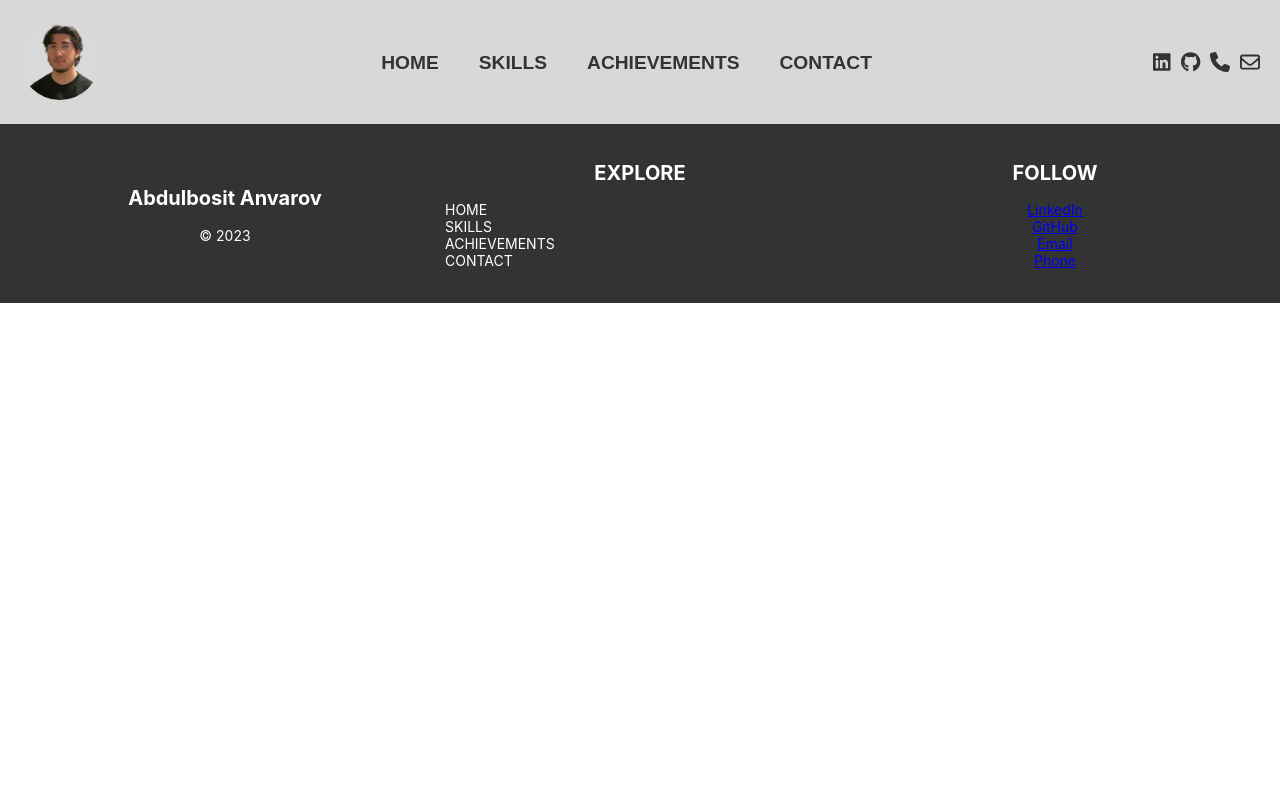
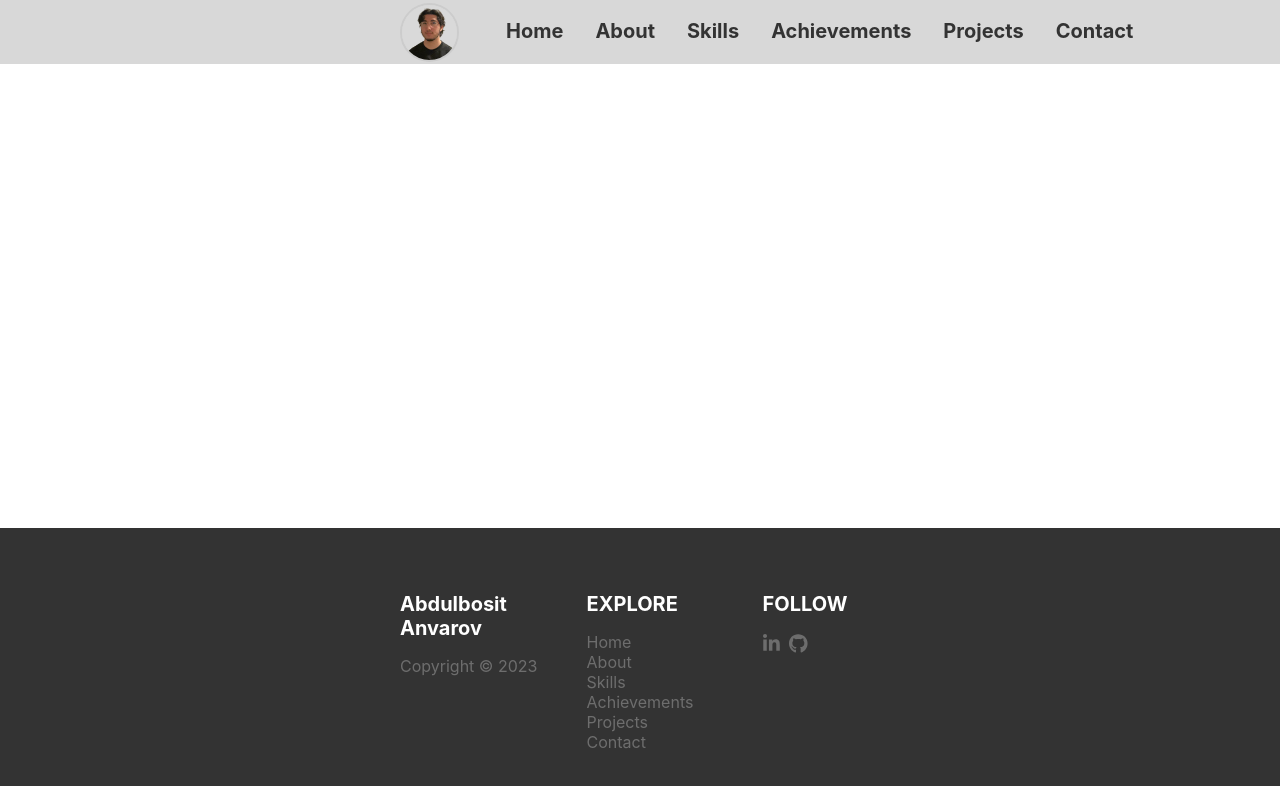
Before and after one commit to BositAnvarov/portfolio, a React (Create React App) app in the folder personal_portfolio/: page / in a window 1280 px wide. Shown: the top 786 px of the page. Built offline with nearby package versions, Linux system fonts and the light colour scheme; a small style sheet from the web is missing.

Commit message:
header and footer done

```diff
--- a/personal_portfolio/src/App.js
+++ b/personal_portfolio/src/App.js
@@ -1,11 +1,14 @@
 import './App.css';
 import Footer from './components/Footer/Footer';
 import Header from './components/Header/Header';
+import Main from './components/Main/Main';
+
 
 function App() {
   return (
     <div>
       <Header />
+      <Main />
       <Footer />
     </div>
   );
--- a/personal_portfolio/src/components/Footer/Footer.css
+++ b/personal_portfolio/src/components/Footer/Footer.css
@@ -1,43 +1,52 @@
 /* Footer.css */
 
 .footer {
+  position: fixed;
+  bottom: 0;
+  left: 0;
+  width: 100%;
   background-color: #333;
   color: white;
-    padding: 20px;
+  padding: 64px 0 48px;
   text-align: center;
 }
 
 .footer-container {
   display: grid;
-    grid-template-columns: repeat(3, 1fr); /* Create a 3-column grid layout */
-    gap: 5px; /* Adjust the spacing between columns as needed */
-    align-items: center; /* Vertically center the content */
+  grid-template-columns: repeat(3, 1fr); /* Create three equal columns */
+  gap: 15px;
+  margin: 0 400px;
+  justify-content: center;
 }
 
 .footer-data {
-    text-align: center; /* Align text within each data section */
+  height: 100%;
+  width: fit-content;
+  margin: 0 auto;
 }
 
 .footer-title {
-    font-size: 20px; /* Adjust the title font size as needed */
+  font-size: 20px;
+  margin: 0 0 16px 0;
+  text-align: left;
 }
 
 .footer-text {
-    font-size: 14px; /* Adjust the text font size as needed */
+  margin: 0;
   list-style: none;
-    align-items:start;
   padding: 0;
-    display: block;
+  text-align: left;
+  color: #aeaeae79;
+  text-decoration: none;
 }
 
 .footer-link {
-    color: white;
   text-decoration: none;
-    display: block; /* Display list items as block elements */
-    text-align: left; /* Align text to the left */
-    padding-left: 10px; /* Add padding to align with the footer-title */
+  color: #aeaeae79;
 }
 
-  .footer-link:hover {
-    color: #007bff; /* Change to your preferred hover color */
+.socials {
+  font-size: larger;
+  color: #aeaeae79;
+  margin-right: 10px;
 }
--- a/personal_portfolio/src/components/Footer/Footer.js
+++ b/personal_portfolio/src/components/Footer/Footer.js
@@ -1,7 +1,8 @@
 import React from 'react';
 import './Footer.css'; // Import your CSS file for styling
 
-
+import { FontAwesomeIcon } from "@fortawesome/react-fontawesome";
+import { faLinkedinIn, faGithub} from "@fortawesome/free-brands-svg-icons";
 
 function Footer() {
   return (
@@ -10,29 +11,34 @@ function Footer() {
 
         <div className='footer-data'>
           <h2 className='footer-title'>Abdulbosit Anvarov</h2>
-          <p className='footer-text'>&copy; {new Date().getFullYear()}</p>
+          <p className='footer-text'>
+            Copyright &copy; {new Date().getFullYear()}
+          </p>
         </div>
 
         <div className='footer-data'>
           <h2 className='footer-title'>EXPLORE</h2>
           <ul className='footer-text'>
-            <li><a href="#home" className='footer-link'>HOME</a></li>
-            <li><a href="#skills" className='footer-link'>SKILLS</a></li>
-            <li><a href="#achievements" className='footer-link'>ACHIEVEMENTS</a></li>
-            <li><a href="#contact" className='footer-link'>CONTACT</a></li>
+            <li><a href="#home" className='footer-link'>Home</a></li>
+            <li><a href="#about" className='footer-link'>About</a></li>
+            <li><a href="#skills" className='footer-link'>Skills</a></li>
+            <li><a href="#achievements" className='footer-link'>Achievements</a></li>
+            <li><a href="#projects" className='footer-link'>Projects</a></li>
+            <li><a href="#contact" className='footer-link'>Contact</a></li>
           </ul>
         </div>
 
         <div className='footer-data'>
           <h2 className='footer-title'>FOLLOW</h2>
-          <ul className='footer-text'>
-            <li><a href="#LinkedIn">LinkedIn</a></li>
-            <li><a href="#Github">GitHub</a></li>
-            <li><a href="#Email">Email</a></li>
-            <li><a href="#Phone">Phone</a></li>
-          </ul>
+          <p className='footer-text'>
+            <a href="https://www.linkedin.com/in/abdulbosit-anvarov/" className="socials">
+              <FontAwesomeIcon icon={faLinkedinIn} />
+            </a>
+            <a href="https://github.com/BositAnvarov" className="socials">
+              <FontAwesomeIcon icon={faGithub} />
+            </a>
+          </p>
         </div>
-
       </div>
     </footer>
   );
--- a/personal_portfolio/src/components/Header/Header.css
+++ b/personal_portfolio/src/components/Header/Header.css
@@ -1,89 +1,60 @@
 /* Header */
 .header {
-    display: flex;
-    justify-content: space-between;
+    height: 64px;
+    width: 100%;
     align-items: center;
-    padding: 20px;
     background-color: #aeaeae79;
 }
 
+.nav-bar {
+    display: grid;
+    grid-template-columns: repeat(2, 1fr); /* Create three equal columns */
+    gap: 15px;
+    margin: 0 400px;
+    height: 100%;
+    align-items: center;
+}
 
-/* Profile Picture */
+.nav-logo {
+    display: flex;
+}
+
 .profile-picture {
-    width: 80px;
-    height: 80px;
+    width: 55px;
+    height: 55px;
     border-radius: 50%; /* Creates a circular shape */
     object-fit: cover;
+    border: 2px solid #ccc; /* Add a border around the image */
+
 }
 
-.profile-container a:hover img {
-    /* Add your hover styles here */
-    transform: scale(1.1); /* Example: scale up on hover */
-    transition: opacity 0.3s, transform 0.3s; /* Smooth transitions */
+.profile-picture:hover {
+    transform: scale(1.1);
+}
+
+.nav-list {
+    display: flex;
+    list-style: none;
+    padding: 0;
+    margin: 0;
+}
+
+.nav-item {
+    margin: 0 0 0 32px;
+    text-decoration: none;
+    border-bottom: 2px solid transparent; /* You can adjust the thickness here */
+    transition: border-bottom 0.3s ease; /* Add a smooth transition effect */
 }
 
 
-/* Navigation Links Div */
-.navigation-container {
-    text-align: center; /* Center-align the contents */
-    width: 50%;
-    margin: 0 auto; /* Center the container horizontally */
+.nav-item a {
+    font-size: 20px;
+    text-decoration: none;
+    color: #333;
+    font-weight: bold;
 }
 
-.nav-list {
-    list-style: none;
-    display: flex;
-    margin: 0;
-    padding: 0;
-    justify-content: center; /* Center the list items horizontally */
-    align-items: center;
-    height: 100%;
+.nav-item:hover {
+    transform: scale(1.1); /* Zoom effect as before */
+    border-bottom: 4px solid #333; /* Adjust thickness and color as needed */
 }
-
-.nav-list li {
-    /* Add equal spacing between items */
-    margin-left: 20px; /* Adjust as needed for your desired spacing */
-    margin-right: 20px; /* Adjust as needed for your desired spacing */
-    font-size: larger;
-    transition: font-size 0.3s; /* Add a transition for smooth scaling */
-}
-
-/* Style for the first and last items, remove margins */
-.nav-list li:first-child {
-    margin-left: 0; /* Remove left margin for the first item */
-}
-
-.nav-list li:last-child {
-    margin-right: 0; /* Remove right margin for the last item */
-}
-
-/* Style for button appearance on hover */
-.nav-list li:hover {
-    cursor: pointer; /* Change cursor to pointer on hover */
-    border-radius: 5px; /* Add border-radius to make edges more circular */
-    font-size: x-large; /* Increase font size on hover */
-}
-
-.nav-list a {
-    text-decoration: none; /* Remove underlines from links */
-    color: #333; /* Set text color */
-    font-weight: bold; /* Make the text bold */
-    font-family: 'Poppins', sans-serif;
-}
-
-/* Socials */
-.social-container {
-    display: flex;
-    gap: 10px; /* Add space between icons */
-}
-
-.social-container a {
-    text-decoration: none;
-    color: #333;
-    font-size: 20px;
-}
-
-/* Special color on hover */
-.social-container a:hover {
-    color: #0077B5; /* Change color to LinkedIn blue on hover */
-}
--- a/personal_portfolio/src/components/Header/Header.js
+++ b/personal_portfolio/src/components/Header/Header.js
@@ -2,28 +2,12 @@ import React from "react";
 import './Header.css';
 import myProfilePic from './Images/profile_pic.jpg';
 
-import { FontAwesomeIcon } from "@fortawesome/react-fontawesome";
-import { faLinkedin, faGithub} from "@fortawesome/free-brands-svg-icons";
-import { faPhone} from "@fortawesome/free-solid-svg-icons";
-import { faEnvelope } from "@fortawesome/free-regular-svg-icons";
-
-
-
-
 function Header() {
-    // Function to handle smooth scrolling to the top
-    const scrollToTop = () => {
-        window.scrollTo({
-            top: 0,
-            behavior: "smooth" // This makes it scroll smoothly
-        });
-    };
-
     return (
         <header className="header">
-            <div className="profile-container">
-                {/* onClick event to the anchor tag */}
-                <a href="/#top" onClick={scrollToTop}>
+            <nav className="nav-bar">
+                <div>
+                    <a href="/#top" className="nav-logo">
                         <img
                             className="profile-picture"
                             src={myProfilePic}
@@ -31,30 +15,18 @@ function Header() {
                         />
                     </a>
                 </div>
-            <div className="navigation-container">
-                <nav className="navigation">
+
+                <div className="nav-menu">
                     <ul className="nav-list">
-                        <li><a href="#home">HOME</a></li>
-                        <li><a href="#skills">SKILLS</a></li>
-                        <li><a href="#achievements">ACHIEVEMENTS</a></li>
-                        <li><a href="#contact">CONTACT</a></li>
+                        <li className="nav-item"><a href="#home">Home</a></li>
+                        <li className="nav-item"><a href="#about">About</a></li>
+                        <li className="nav-item"><a href="#skills">Skills</a></li>
+                        <li className="nav-item"><a href="#achievements">Achievements</a></li>
+                        <li className="nav-item"><a href="#projects">Projects</a></li>
+                        <li className="nav-item"><a href="#contact">Contact</a></li>
                     </ul>
+                </div>
             </nav>
-            </div>
-            <div className="social-container">
-                <a href="https://www.linkedin.com/in/abdulbosit-anvarov/" className="linkedin">
-                    <FontAwesomeIcon icon={faLinkedin} />
-                </a>
-                <a href="https://github.com/BositAnvarov" className="github">
-                    <FontAwesomeIcon icon={faGithub} />
-                </a>
-                <a href="tel:+14254298851" className="phone">
-                    <FontAwesomeIcon icon={faPhone} />
-                </a>
-                <a href="mailto:bosit11@uw.edu" className="email">
-                    <FontAwesomeIcon icon={faEnvelope} />
-                </a>
-            </div>
         </header>
     );
 }
--- /dev/null
+++ b/personal_portfolio/src/components/Main/Main.css
@@ -0,0 +1,3 @@
+.body {
+    flex-grow: 1;
+}
--- /dev/null
+++ b/personal_portfolio/src/components/Main/Main.js
@@ -0,0 +1,14 @@
+import React from 'react';
+import './Main.css'; // Import your CSS file for styling
+
+
+
+function Main() {
+  return (
+    <body className='body'>
+
+    </body>
+  );
+}
+
+export default Main;
```
Lines whose indentation alone changed are shown as unchanged.
